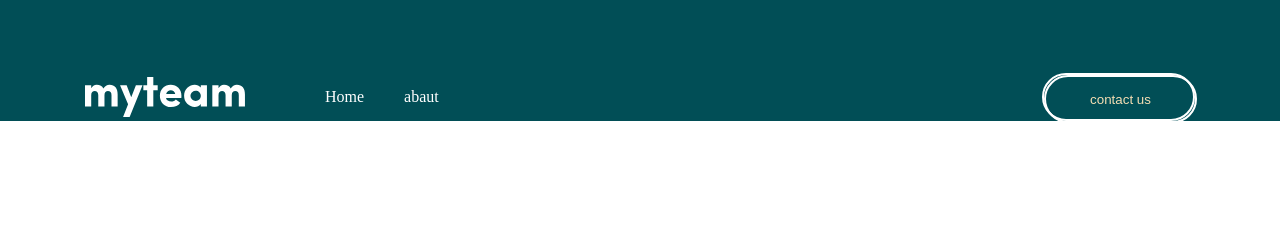
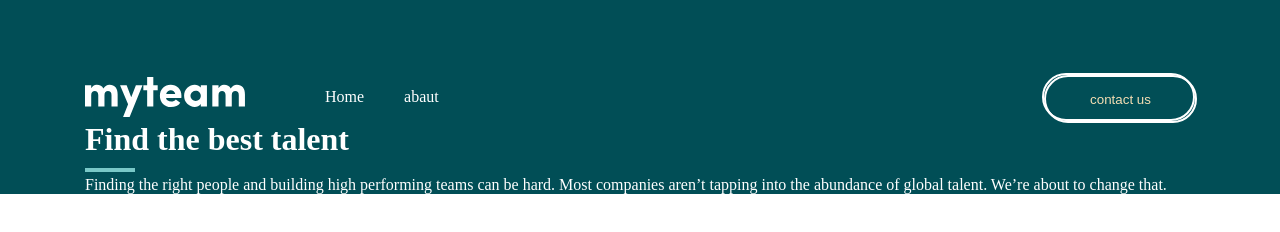
Before and after one commit to Avazbadalov/prosta, a plain HTML site: page index.html in a window 1280 px wide. Drawn offline with Linux system fonts and the light colour scheme.

Commit message:
Update proyeject

```diff
--- a/index.html
+++ b/index.html
@@ -1,16 +1,16 @@
 <!DOCTYPE html>
 <html lang="en">
   <head>
-    <meta charset="UTF-8">
-    <meta name="viewport" content="width=device-width, initial-scale=1.0">
-    <link rel="stylesheet" href="./main.css/main.css">
+    <meta charset="UTF-8" />
+    <meta name="viewport" content="width=device-width, initial-scale=1.0" />
+    <link rel="stylesheet" href="./main.css/main.css" />
     <title>Document</title>
   </head>
   <body>
     <header class="header">
       <nav class="navbar contaener">
         <div class="nav-logo">
-                <img src="./imgs/myteam-logo.svg" alt="logotiv">
+          <img src="./imgs/myteam-logo.svg" alt="logotiv" />
           <ul class="nav-items">
             <li>Home</li>
             <li>abaut</li>
@@ -20,6 +20,17 @@
           <button class="nav-btn">contact us</button>
         </div>
       </nav>
+      <div class="header_main contaener">
+        <h1 class="header-title">Find the best <span>talent</span></h1>
+        <div class="header-items">
+          <img src="./imgs/Rectangle.svg" alt="hr"/>
+          <p>
+            Finding the right people and building high performing teams can be
+            hard. Most companies aren’t tapping into the abundance of global
+            talent. We’re about to change that.
+          </p>
+        </div>
+      </div>
     </header>
   </body>
 </html>
--- a/main.css/main.css
+++ b/main.css/main.css
@@ -6,6 +6,7 @@
 .contaener {
   max-width: 1110px;
   margin: 0 auto;
+
   /* position: relative; */
 }
 a {
@@ -20,6 +21,8 @@ ul {
   background-color: #014e56;
   max-width: 1440px;
   max-height: 700px;
+  color: white;
+
 }
 .navbar {
   display: flex;
```
Also changed, not shown: imgs/Rectangle.svg (added), 2 other files. Lines whose indentation alone changed are shown as unchanged.
